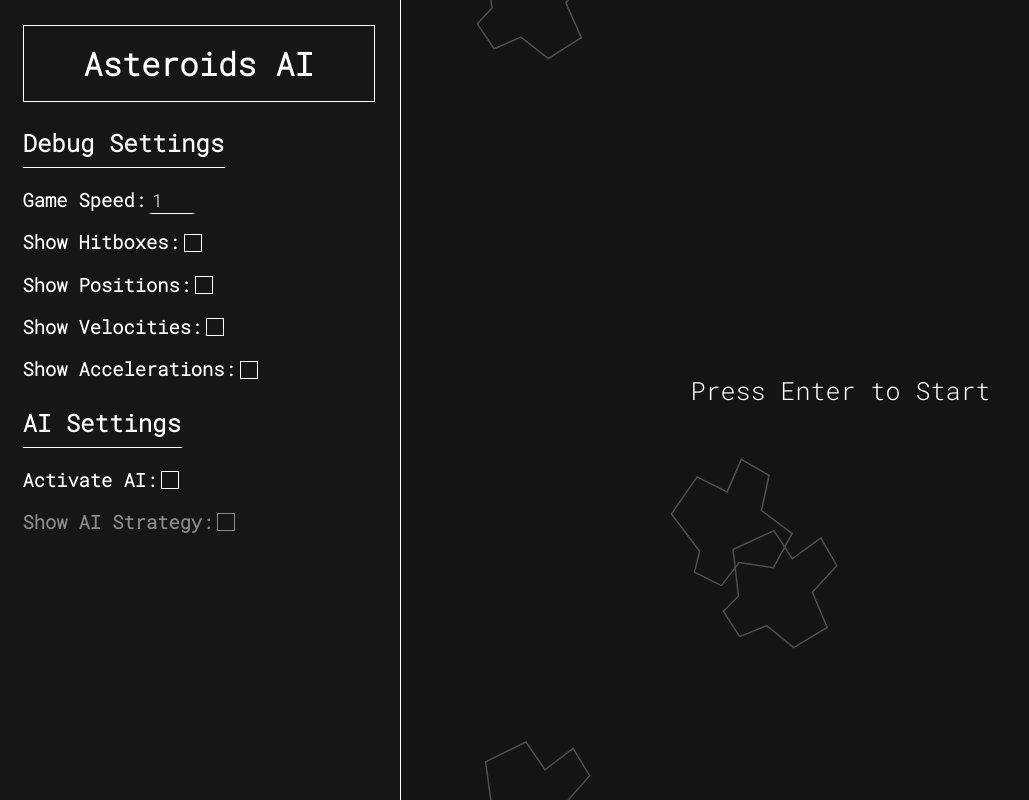
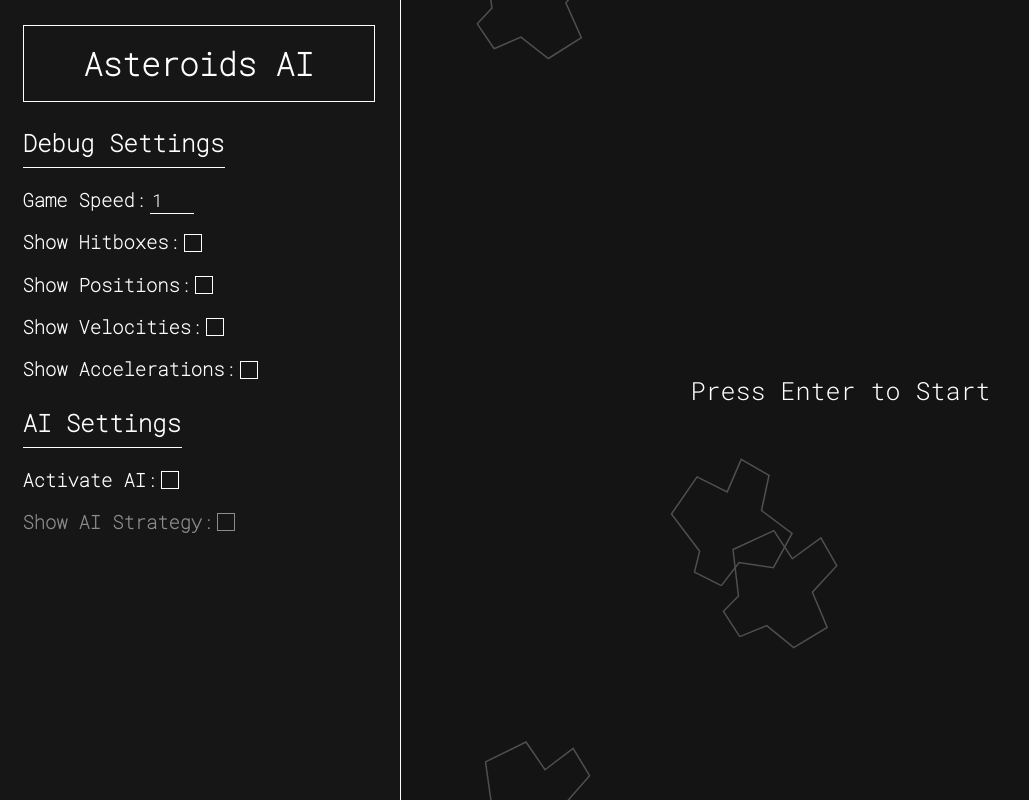
Before and after one commit to siva-tanikonda/asteroids-plus, a plain HTML site: page index.html in a window 1280 px wide. Shown: the whole page, without its empty margins (0-1029 px from the left). Drawn offline with Linux system fonts and the light colour scheme.

```diff
--- a/style.css
+++ b/style.css
@@ -48,7 +48,6 @@
 .form-control {
     font-family: system-ui, sans-serif;
     font-size: 2rem;
-    font-weight: bold;
     line-height: 1.1;
     display: grid;
     grid-template-columns: 1em auto;
@@ -100,7 +99,7 @@
 }
 
 .setting {
-    font-family: 'Roboto Mono Light';
+    font-family: 'Roboto Mono Thin';
     color: white;
     display: inline-block;
     vertical-align: center;
@@ -131,7 +130,7 @@
 #title {
     position: relative;
     top: -5px;
-    font-family: 'Roboto Mono Light';
+    font-family: 'Roboto Mono Thin';
     color: white;
 }
 
@@ -157,7 +156,7 @@
 
 #debug-title {
     position: relative;
-    font-family: 'Roboto Mono Light';
+    font-family: 'Roboto Mono Thin';
     color: white;
 }
 
@@ -200,6 +199,6 @@
 
 #ai-title {
     position: relative;
-    font-family: 'Roboto Mono Light';
+    font-family: 'Roboto Mono Thin';
     color: white;
 }
```
Also changed, not shown: index.html (+9 -9 lines).
